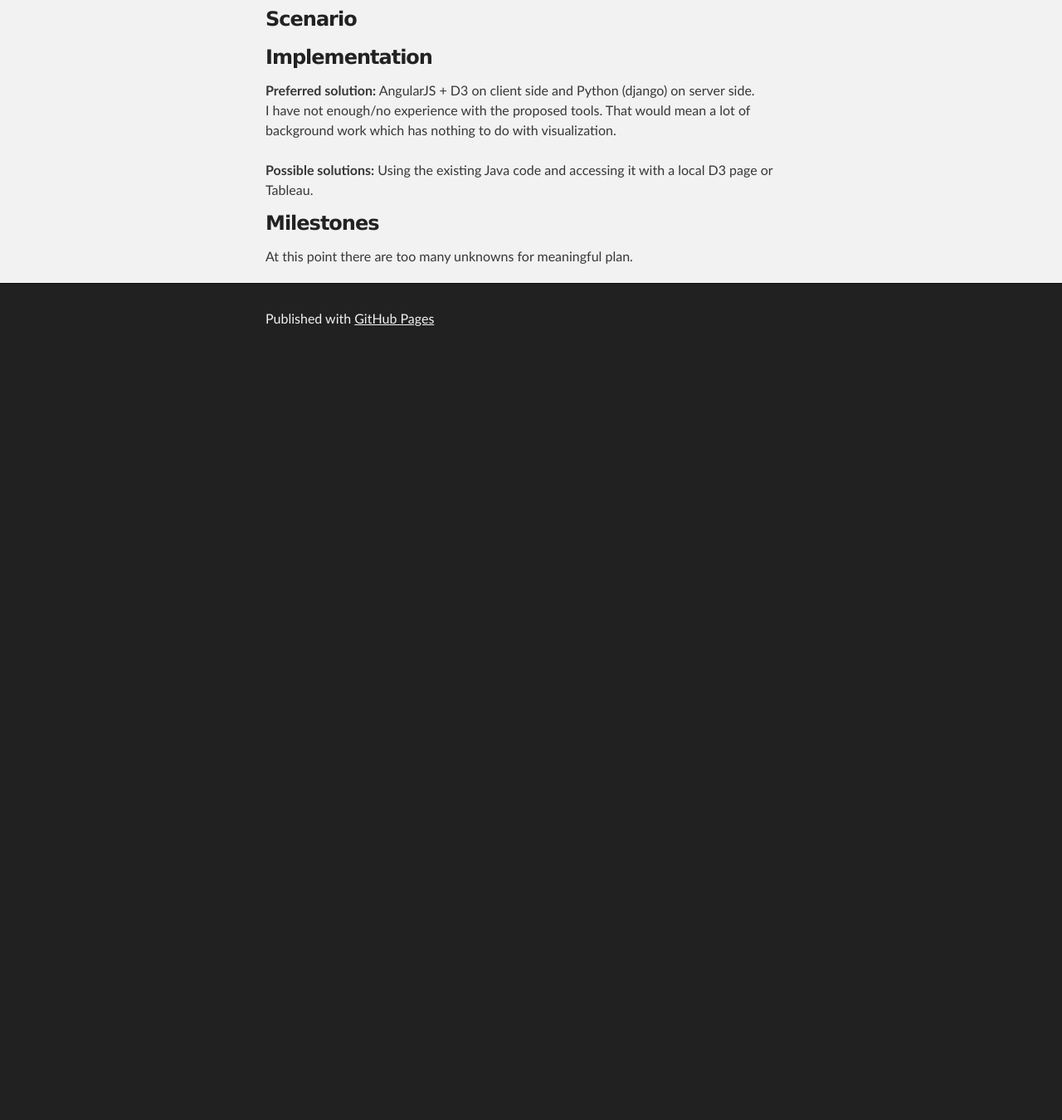
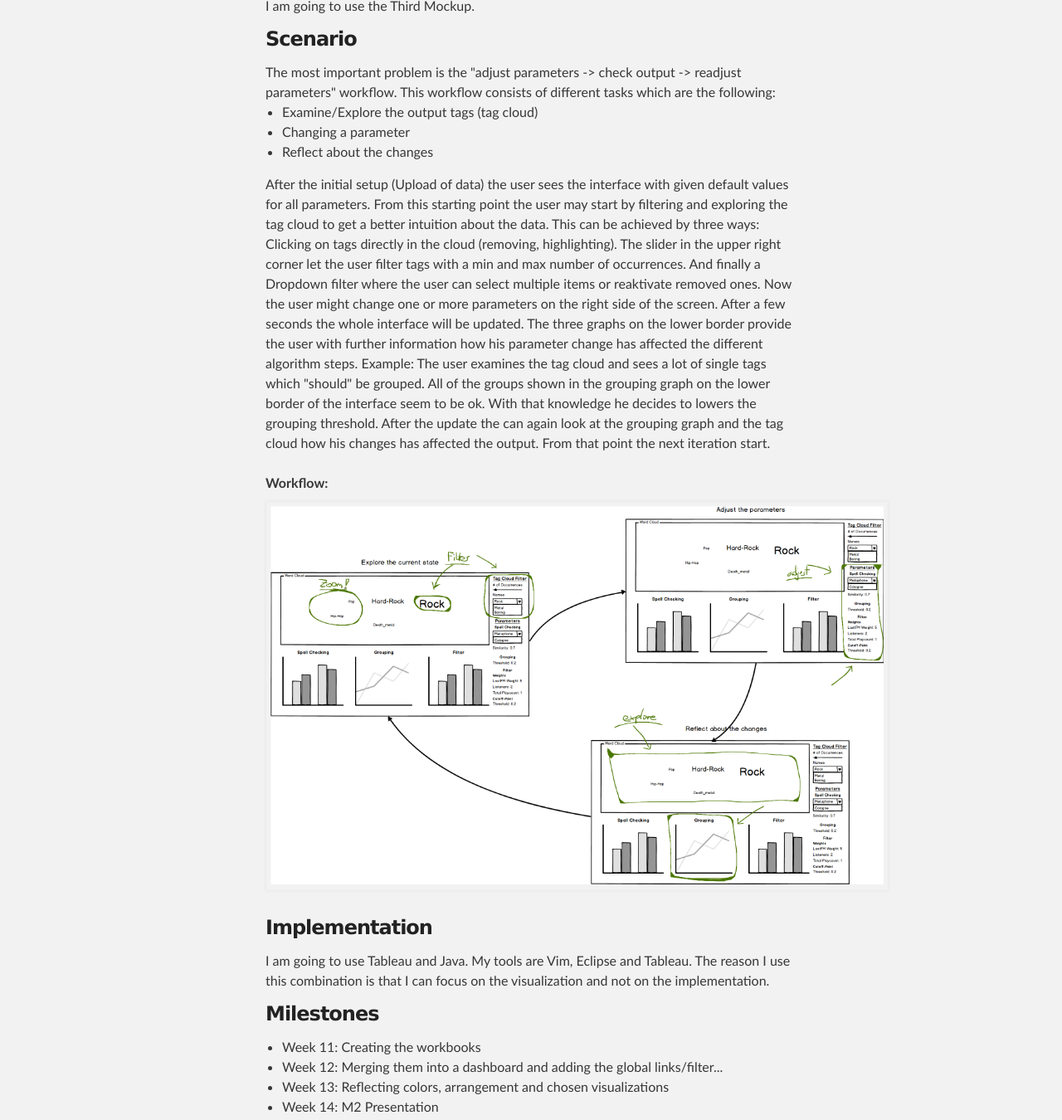
Before and after one commit to Christoph/Christoph.github.io, a plain HTML site: page index.html in a window 1280 px wide. Shown: the part 3951-5301 px from the top of the page at 83% size. Before the commit the page ends 4382 px from the top, so only its background shows below. Drawn offline with Linux system fonts and the light colour scheme.

Commit message:
Finished M1

```diff
--- a/index.html
+++ b/index.html
@@ -86,26 +86,44 @@
 
 		</br></br><strong>Mockup 3:</strong>
 		<img src="images/Dashboard.png" alt="Dashboard">
-		This Mockup is an crossover of the last two. It merges the two text fields of the last Mockup again into a word cloud which is in my oppinion the better visualization.
-		Tableau provides easy ways of filtering and scaling the cload whiich futher improves the way the user might interact with the tag cloud. In addition are the three graphs
+		This Mockup is an crossover of the last two. It merges the two text fields of the last Mockup again into a word cloud which is in my opinion the better visualization.
+		Tableau provides easy ways of filtering and scaling which further improves the way the user can interact with the tag cloud. In addition are the three graphs
 		explained in the last Mockup. These should provide enough detailed information if needed and be ignored otherwise.</br>
 		<strong>Pros:</strong> It provides an overview and details on one screen. Linking between the different graphs is possible. This may improve the insight for the user.  </br>
 		<strong>Cons:</strong> Again this might be a too complex interface. The user cant see how a single tag develops: "hard rock zasdj" -> "hard-rock"
+		</br></br>
+		I am going to use the Third Mockup.
+
+		<h3> Scenario </h3>
+		The most important problem is the "adjust parameters -> check output -> readjust parameters" workflow. This workflow consists of different tasks which are the following:
+		<ul>
+			<li>Examine/Explore the output tags (tag cloud)
+			<li>Changing a parameter
+			<li>Reflect about the changes
+		</ul>
+		After the initial setup (Upload of data) the user sees the interface with given default values for all parameters. From this starting point the user may start by filtering and exploring
+		the tag cloud to get a better intuition about the data. This can be achieved by three ways: Clicking on tags directly in the cloud (removing, highlighting). The slider in the upper right corner
+		let the user filter tags with a min and max number of occurrences. And finally a Dropdown filter where the user can select multiple items or reaktivate removed ones.
+		Now the user might change one or more parameters on the right side of the screen. After a few seconds the whole interface will be updated.
+		The three graphs on the lower border provide the user with further information how his parameter change has affected the different algorithm steps.
+		Example: The user examines the tag cloud and sees a lot of single tags which "should" be grouped. All of the groups shown in the grouping graph on the lower border of the interface seem to be ok.
+		With that knowledge he decides to lowers the grouping threshold. After the update the can again look at the grouping graph and the tag cloud how his changes has affected the output. From that point the
+		next iteration start.
+
+		</br></br><strong>Workflow:</strong>
+		<img src="images/Workflow_notes.png" alt="Workflow">
+
+		<h3> Implementation </h3>
+		I am going to use Tableau and Java. My tools are Vim, Eclipse and Tableau. The reason I use this combination is that I can focus on the visualization and not on the implementation.
 
 
-
-		<h3> Scenario </h3>
-
-		<h3> Implementation </h3>
-		<strong>Preferred solution:</strong>
-		AngularJS + D3 on client side and Python (django) on server side. </br>
-		I have not enough/no experience with the proposed tools. That would mean a lot of background work which has nothing to do with visualization.</br>
-		</br>
-		<strong>Possible solutions:</strong>
-		Using the existing Java code and accessing it with a local D3 page or Tableau.</br>
-
 		<h3> Milestones </h3>
-		At this point there are too many unknowns for meaningful plan.
+		<ul>
+			<li>Week 11: Creating the workbooks
+			<li>Week 12: Merging them into a dashboard and adding the global links/filter...
+			<li>Week 13: Reflecting colors, arrangement and chosen visualizations
+			<li>Week 14: M2 Presentation
+		</ul>
 
 		</section>
     </div>
```
Also changed, not shown: images/Workflow_notes.png (added).
